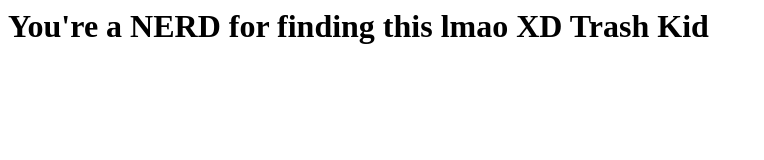
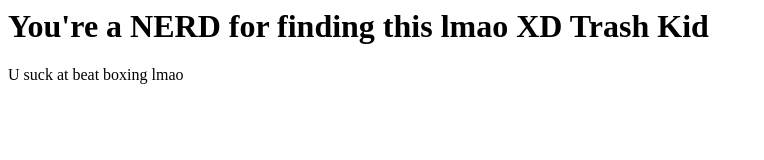
Before and after one commit to Jcode123/WE-ARE-VALORANT, a plain HTML site: page index.html in a window 1280 px wide. Shown: the whole page, without its empty margins (0-764 px from the left). Drawn offline with Linux system fonts and the light colour scheme.

Commit message:
Update index.html

```diff
--- a/index.html
+++ b/index.html
@@ -1 +1,8 @@
 <h1>You're a NERD for finding this lmao XD Trash Kid </h1>
+
+
+
+
+
+
+<t1>U suck at beat boxing lmao</t1>
```
